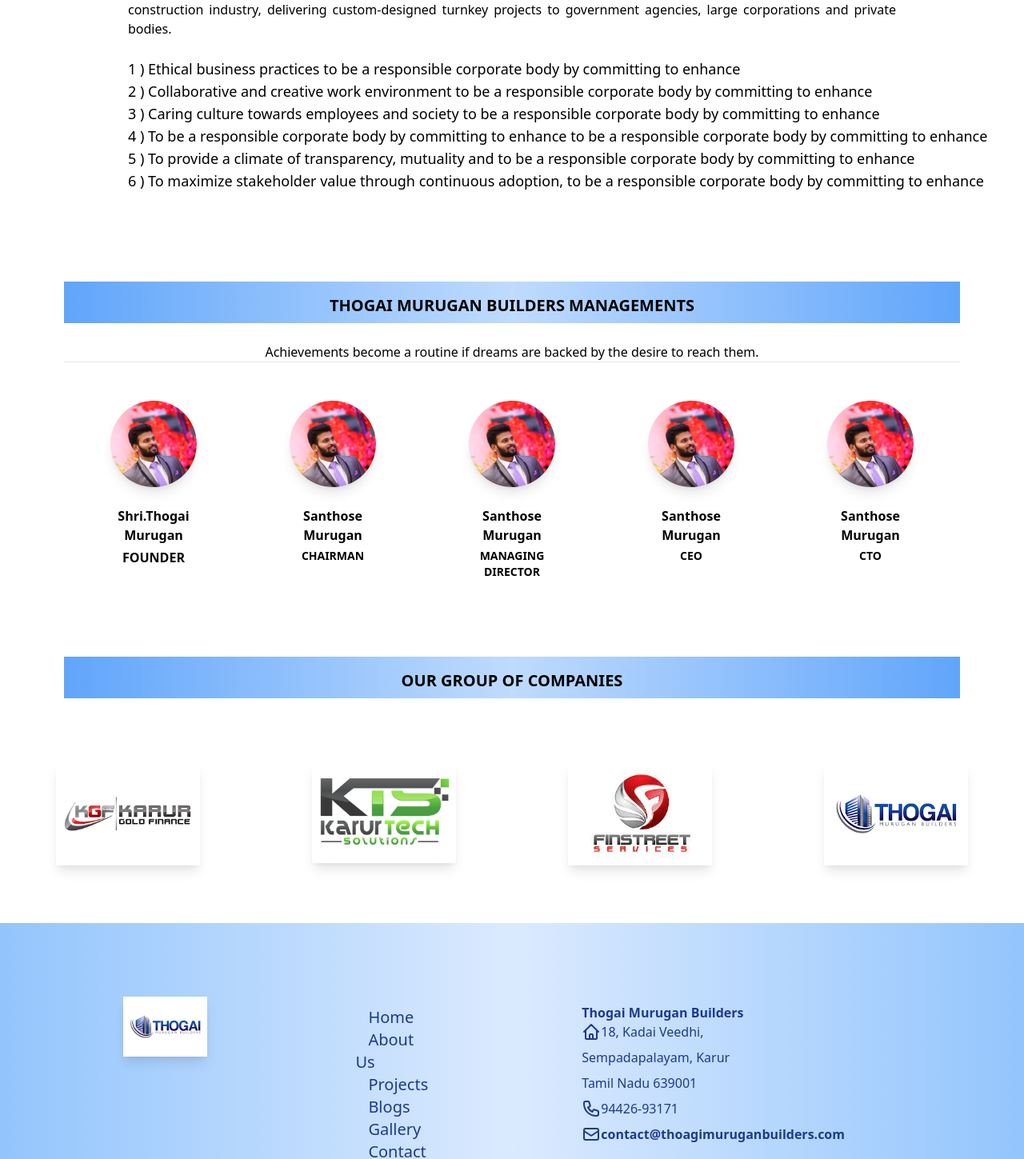
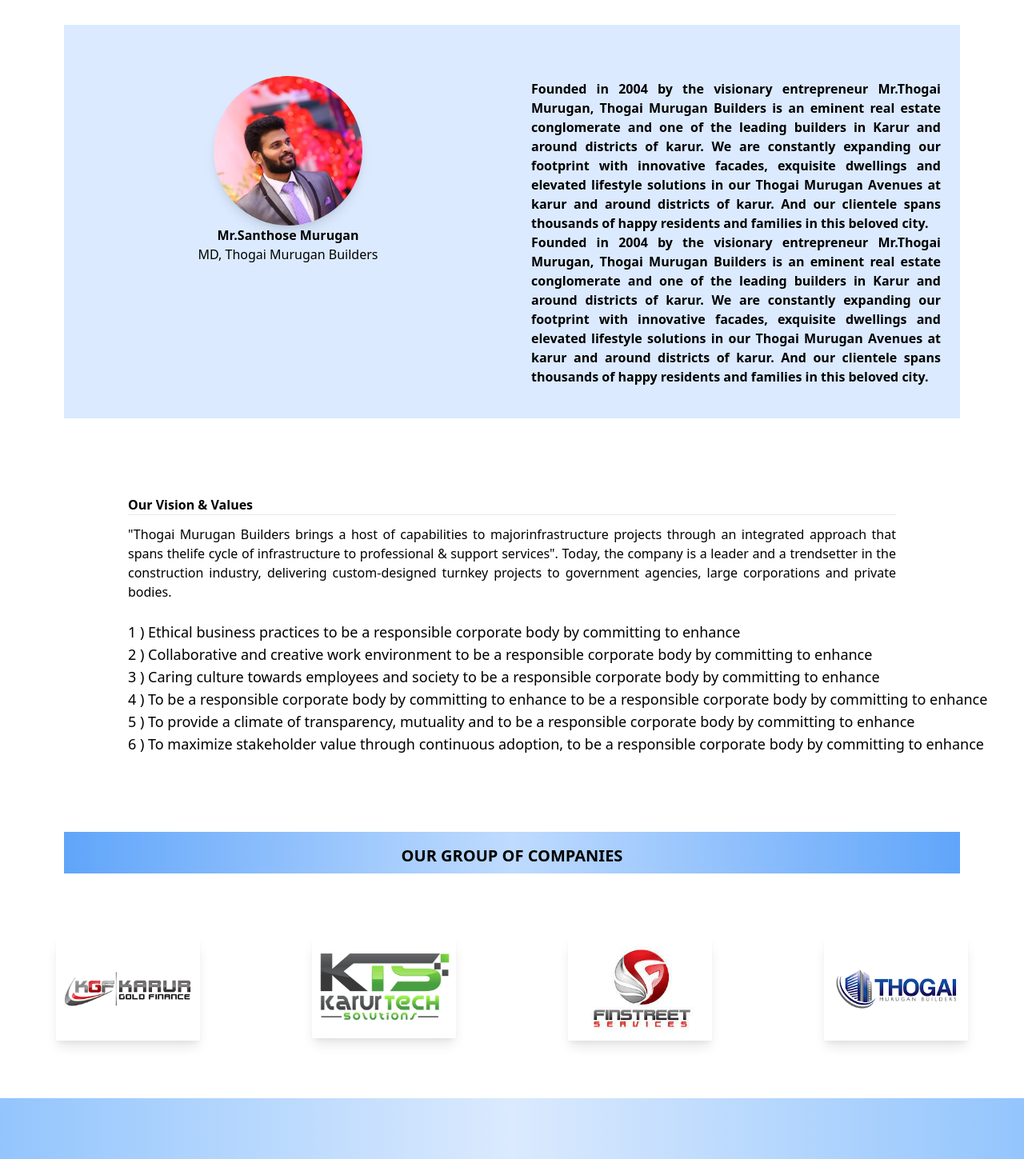
Before and after one commit to P-Santhosh/Real_Estate_org, a React (Create React App) app: page /about in a window 1280 px wide. Shown: the part 726-2175 px from the top of the page at 80% size. Built offline with nearby package versions, Linux system fonts and the light colour scheme.

Commit message:
Mobile view

```diff
--- a/src/Components/About.js
+++ b/src/Components/About.js
@@ -58,46 +58,73 @@
             />
           </p>
           <hr />
-          <div className="lg:flex ">
-            <div className="lg:w-2/4 ">
-              <div className="  lg:px-1 px-12 py-6">
+          <div className="lg:flex lg:pt-16  py-10">
+            <div className="lg:w-3/6  text-center ">
               <img
                 alt="..."
                 src="/img/ceo.jpg"
-                  className="shadow-lg rounded-full mx-auto w-2/6 hover:shadow-2xl"
+                className="shadow-lg rounded-full  w-2/6 hover:shadow-2xl mx-auto"
               />
-              </div>
               <b>
                 <FormattedMessage
                   id=" founderName"
                   defaultMessage="Shri.Thogai Murugan "
                 />
               </b>
-              <p>
+              <p className="font-medium">
                 <FormattedMessage
                   id=" founderPosition"
                   defaultMessage="Founder, Thogai Murugan Builders"
                 />
               </p>
             </div>
-            <div className="lg:w-2/4 ">
-              <div className="  lg:px-1 px-12 py-6">
+            <div className="lg:w-3/6 text-center text-justify lg:px-6 px-3 lg:mt-1 mt-6">
+              <p className="font-semibold">
+                <FormattedMessage
+                  id=" aboutContent"
+                  defaultMessage="Founded in 2004 by the visionary entrepreneur Mr.Thogai Murugan, Thogai Murugan Builders is an eminent real estate conglomerate and one of the leading builders in Karur and around districts of karur. We are constantly expanding our footprint with innovative facades, exquisite dwellings and elevated lifestyle solutions in our Thogai Murugan Avenues at karur and around districts of karur. And our clientele spans thousands of happy residents and families in this beloved city."
+                />
+              </p>
+              <p className="font-semibold">
+                <FormattedMessage
+                  id=" aboutContent"
+                  defaultMessage="Founded in 2004 by the visionary entrepreneur Mr.Thogai Murugan, Thogai Murugan Builders is an eminent real estate conglomerate and one of the leading builders in Karur and around districts of karur. We are constantly expanding our footprint with innovative facades, exquisite dwellings and elevated lifestyle solutions in our Thogai Murugan Avenues at karur and around districts of karur. And our clientele spans thousands of happy residents and families in this beloved city."
+                />
+              </p>
+            </div>
+          </div>
+
+          <div className="lg:flex lg:pt-16  py-10 bg-blue-100">
+            <div className="lg:w-3/6  text-center ">
               <img
                 alt="..."
                 src="/img/ceo.jpg"
-                  className="shadow-lg rounded-full mx-auto w-2/6 hover:shadow-2xl"
+                className="shadow-lg rounded-full  w-2/6 hover:shadow-2xl mx-auto"
               />
-              </div>
               <b>
               <FormattedMessage
                   id=" ceoName"
                   defaultMessage="Mr.Santhose Murugan "
                 />
               </b>
-              <p>
+              <p className="font-medium">
               <FormattedMessage
                   id=" ceoPosition"
                   defaultMessage="MD, Thogai Murugan Builders"
+                />
+              </p>
+            </div>
+            <div className="lg:w-3/6 text-center text-justify lg:px-6 px-3 lg:mt-1 mt-3">
+              <p className="font-semibold">
+                <FormattedMessage
+                  id=" aboutContent"
+                  defaultMessage="Founded in 2004 by the visionary entrepreneur Mr.Thogai Murugan, Thogai Murugan Builders is an eminent real estate conglomerate and one of the leading builders in Karur and around districts of karur. We are constantly expanding our footprint with innovative facades, exquisite dwellings and elevated lifestyle solutions in our Thogai Murugan Avenues at karur and around districts of karur. And our clientele spans thousands of happy residents and families in this beloved city."
+                />
+              </p>
+              <p className="font-semibold">
+                <FormattedMessage
+                  id=" aboutContent"
+                  defaultMessage="Founded in 2004 by the visionary entrepreneur Mr.Thogai Murugan, Thogai Murugan Builders is an eminent real estate conglomerate and one of the leading builders in Karur and around districts of karur. We are constantly expanding our footprint with innovative facades, exquisite dwellings and elevated lifestyle solutions in our Thogai Murugan Avenues at karur and around districts of karur. And our clientele spans thousands of happy residents and families in this beloved city."
                 />
               </p>
             </div>
@@ -158,134 +185,7 @@
             />
           </p>
         </div>
-        <section className="lg:pt-16 lg:pb-12 lg:px-20">
-          <div className="text-center">
-            <h5 className="text-xl font-bold pb-2 bg-gradient-to-r from-blue-400 via-blue-200 to-blue-400  py-4">
-              <FormattedMessage
-                id=" managementHead"
-                defaultMessage="THOGAI MURUGAN BUILDERS MANAGEMENTS"
-              />
-            </h5>
-            <p className="pt-6">
-              <FormattedMessage
-                id=" managementGoal"
-                defaultMessage="Achievements become a routine if dreams are backed by the desire to reach them."
-              />
-            </p>
-            <hr></hr>
-          </div>
-          <div className="lg:flex mt-12">
-            <div className="w-full md:w-6/12 lg:w-3/12 lg:mb-0 mb-12 px-4">
-              <div className="px-6">
-                <img
-                  alt="..."
-                  src="/img/ceo.jpg"
-                  className="shadow-lg rounded-full mx-auto w-3/4 hover:shadow-2xl "
-                />
-                <div className="pt-6 text-center">
-                  <h5 className=" font-bold">
-                    <FormattedMessage
-                      id="bnameOne"
-                      defaultMessage="Shri.Thogai Murugan "
-                    />
-                  </h5>
-                  <p className="mt-1  text-blueGray-400 uppercase font-semibold">
-                    <FormattedMessage
-                      id="bpositionOne"
-                      defaultMessage=" Founder "
-                    />
-                  </p>
-                </div>
-              </div>
-            </div>
-            <div className="w-full md:w-6/12 lg:w-3/12 lg:mb-0 mb-12 px-4">
-              <div className="px-6">
-                <img
-                  alt="..."
-                  src="/img/ceo.jpg"
-                  className="shadow-lg rounded-full mx-auto w-3/4 hover:shadow-2xl"
-                />
-                <div className="pt-6 text-center">
-                  <h5 className=" font-bold">
-                    <FormattedMessage
-                      id="bnameTwo"
-                      defaultMessage="Santhose Murugan "
-                    />
-                  </h5>
-                  <p className="mt-1 text-sm text-blueGray-400 uppercase font-semibold">
-                    <FormattedMessage
-                      id="bpositionTwo"
-                      defaultMessage="CHAIRMAN "
-                    />
-                  </p>
-                </div>
-              </div>
-            </div>
-            <div className="w-full md:w-6/12 lg:w-3/12 lg:mb-0 mb-12 px-4">
-              <div className="px-6">
-                <img
-                  alt="..."
-                  src="/img/ceo.jpg"
-                  className="shadow-lg rounded-full mx-auto w-3/4 hover:shadow-2xl"
-                />
-                <div className="pt-6 text-center">
-                  <h5 className=" font-bold">
-                    <FormattedMessage
-                      id="bnameThree"
-                      defaultMessage="Santhose Murugan "
-                    />
-                  </h5>
-                  <p className="mt-1 text-sm text-blueGray-400 uppercase font-semibold">
-                    <FormattedMessage
-                      id="bpositionThree"
-                      defaultMessage="MANAGING DIRECTOR "
-                    />
-                  </p>
-                </div>
-              </div>
-            </div>
-            <div className="w-full md:w-6/12 lg:w-3/12 lg:mb-0 mb-12 px-4">
-              <div className="px-6">
-                <img
-                  alt="..."
-                  src="/img/ceo.jpg"
-                  className="shadow-lg rounded-full mx-auto w-3/4 hover:shadow-2xl"
-                />
-                <div className="pt-6 text-center">
-                  <h5 className=" font-bold">
-                    <FormattedMessage
-                      id="bnameFour"
-                      defaultMessage="Santhose Murugan "
-                    />
-                  </h5>
-                  <p className="mt-1 text-sm text-blueGray-400 uppercase font-semibold">
-                    <FormattedMessage id="bpositionFour" defaultMessage="CEO" />
-                  </p>
-                </div>
-              </div>
-            </div>
-            <div className="w-full md:w-6/12 lg:w-3/12 lg:mb-0 mb-12 px-4">
-              <div className="px-6">
-                <img
-                  alt="..."
-                  src="/img/ceo.jpg"
-                  className="shadow-lg rounded-full mx-auto w-3/4 hover:shadow-2xl"
-                />
-                <div className="pt-6 text-center">
-                  <h5 className=" font-bold">
-                    <FormattedMessage
-                      id="bnameFive"
-                      defaultMessage="Santhose Murugan "
-                    />
-                  </h5>
-                  <p className="mt-1 text-sm text-blueGray-400 uppercase font-semibold">
-                    <FormattedMessage id="bpositionFive" defaultMessage="CTO" />
-                  </p>
-                </div>
-              </div>
-            </div>
-          </div>
-        </section>
+
         <section className="lg:py-12">
           <div className="text-center lg:px-20">
             <h5 className="text-xl font-bold pb-2  bg-gradient-to-r from-blue-400 via-blue-200 to-blue-400 py-4">
--- a/src/Components/Banner.js
+++ b/src/Components/Banner.js
@@ -1,4 +1,4 @@
-import Slider from "react-slick";
+//import Slider from "react-slick";
 import "slick-carousel/slick/slick.css";
 import "slick-carousel/slick/slick-theme.css";
 
--- a/src/Components/Contact.js
+++ b/src/Components/Contact.js
@@ -105,7 +105,7 @@
 
               <p className="mb-2  ">
                 <a href="mailto:santhoshprakash19@gmail.com">
-                  contact@thoagimuruganbuilders.com
+                  contact@tmbl.com
                 </a>
               </p>
             </div>
--- a/src/Components/Content.js
+++ b/src/Components/Content.js
@@ -2,7 +2,6 @@
 import { Link } from "react-router-dom";
 import { IntlProvider, FormattedMessage } from "react-intl";
 import Bannerhome from "./Bannerhome";
-import Banner from "./Banner";
 import BannerCsr from "./BannerCsr";
 const messagesInFrench = {
   founderHead: "FOUNDER OF THOGAI MURUGAN BUILDERS",
@@ -126,7 +125,7 @@
         </section>
 
         <section>
-          <div className="text-center py-3 lg:px-20 ">
+          <div className="text-center lg:pt-10 py-3 lg:px-20 ">
             <h5 className="text-3xl font-semibold   bg-gradient-to-r from-blue-200 via-blue-400 to-blue-200 py-3">
               <FormattedMessage
                 id="ourProjects"
@@ -358,7 +357,7 @@
 
               <p className="mb-2  ">
                 <a href="mailto:santhoshprakash19@gmail.com">
-                      contact@thoagimuruganbuilders.com
+                  contact@tmbl.com
                 </a>
               </p>
             </div>
--- a/src/Components/Csr.js
+++ b/src/Components/Csr.js
@@ -1,53 +1,39 @@
 import React from "react";
 import Footer from "./Footer";
-import { Link } from "react-router-dom";
-import { IntlProvider, FormattedMessage } from "react-intl";
-const messagesInFrench = {
-  disclaimer: "Disclaimer",
-  disclaimerContent:
-    "This website is the sole property of Thogai Murugan Builders Limited. (the use of 'TMBL' hereinafter, implies Thogai Murugan Builders Limited). The information contained in this site is for prospective purchasers and general guidance on matters of interest only. TMBL provides information based on source believed to be accurate and reliable. Users are responsible for seeking the advice of professionals, as appropriate, regarding the information, specifications, features, opinions, FAQs, advice or content availableat TMBL. TMBL makes no representations and disclaims all warranties, whether express, implied, or statutory, including but not limited to warranties as to accuracy, reliability, usefulness, completeness, or fitness of information for any particular purpose, non-infringement and any damages ensuing thereby. In no event shall THBL or its Chairman, Managing Director, directors, managers, officers, employees or content providers be liable for any direct, indirect, special, incidental, exemplary, punitive or conseqential damages, whether or not advised of the possibility of such damages including without limitation, those pertaining to lost profits to any TMBL subscriber, participant, customer, or other person or entity for furunishing of information or arising from the contents/use of this website. ",
-};
+
 
 const Csr = () => {
   return (
     <>
-      <IntlProvider messages={messagesInFrench} defaultLocale="en">
-        <div className="text-center lg:pt-12 lg:pb-12 lg:px-20 ">
-          <h5 className="text-xl font-bold   bg-gradient-to-r from-blue-400 via-blue-200 to-blue-400 py-4">
-            <FormattedMessage id=" disclaimer" defaultMessage=" Disclaimer" />
+
+      <section>
+      <div className="text-center lg:pt-12 lg:pb-6 lg:px-20 ">
+          <h5 className="text-3xl font-semibold   bg-gradient-to-r from-blue-200 via-blue-400 to-blue-200 py-3">
+          Thogai Murugan Builders - CSR News
           </h5>
         </div>
-        <div className="lg:px-32 lg:pb-16 lg:py-1 py-6 px-6 text-justify lg:text-lg">
-          <p>
-            <FormattedMessage
-              id=" disclaimerContent"
-              defaultMessage=" This website is the sole property of Thogai Murugan Builders
-            Limited. (the use of 'TMBL' hereinafter, implies Thogai Murugan
-            Builders Limited). The information contained in this site is for
-            prospective purchasers and general guidance on matters of interest
-            only. TMBL provides information based on source believed to be
-            accurate and reliable. Users are responsible for seeking the advice
-            of professionals, as appropriate, regarding the information,
-            specifications, features, opinions, FAQs, advice or content
-            availableat TMBL. TMBL makes no representations and disclaims all
-            warranties, whether express, implied, or statutory, including but
-            not limited to warranties as to accuracy, reliability, usefulness,
-            completeness, or fitness of information for any particular purpose,
-            non-infringement and any damages ensuing thereby. In no event shall
-            THBL or its Chairman, Managing Director, directors, managers,
-            officers, employees or content providers be liable for any direct,
-            indirect, special, incidental, exemplary, punitive or conseqential
-            damages, whether or not advised of the possibility of such damages
-            including without limitation, those pertaining to lost profits to
-            any TMBL subscriber, participant, customer, or other person or
-            entity for furunishing of information or arising from the
-            contents/use of this website. "
-            />
-          </p>
-        </div>
+          <div className="lg:flex lg:px-12 px-6 lg:py-12 py-6">
+            <div className="lg:w-2/6 lg:px-12 lg:py-1 py-5 transform hover:scale-110">
+              <div className="bg-blue-100 text-blue-900  py-10">
+                <p className=" text-center p-10 text-xl">CSR 1  </p>
+              </div>
+
+            </div>
+            <div className="lg:w-2/6 lg:px-12 lg:py-1 py-5 transform hover:scale-110">
+              <div className="w bg-blue-100 text-blue-900 py-10">
+                <p className=" text-center p-10 text-xl">CSR 2</p>
+              </div>
+            </div>
+            <div className="lg:w-2/6 lg:px-12 lg:py-1 py-5  transform hover:scale-110">
+              <div className=" bg-blue-100 text-blue-900  py-10">
+                <p className=" text-center p-10 text-xl">CSR 3</p>
+              </div>
+            </div>
+          </div>
+        </section>
 
         <Footer></Footer>
-      </IntlProvider>
+
     </>
   );
 };
--- a/src/Components/Disclaimer.js
+++ b/src/Components/Disclaimer.js
@@ -1,6 +1,5 @@
 import React from "react";
 import Footer from "./Footer";
-import { Link } from "react-router-dom";
 import { IntlProvider, FormattedMessage } from "react-intl";
 const messagesInFrench = {
   disclaimer: "Disclaimer",
--- a/src/Components/Footer.js
+++ b/src/Components/Footer.js
@@ -18,6 +18,8 @@
   blogs: "Blogs",
   gallery: "Gallery",
   contact: " Contact",
+  disclaimer: "Disclaimer",
+  csr:"CSR",
 };
 class Footer extends React.Component {
   render() {
@@ -37,7 +39,7 @@
                   </a>
                 </div>
               </div>
-              <div className="text-left lg:pl-32 lg:pr-12 px-6 lg:pt-3 text-xl font-medium">
+              <div className="text-left lg:pl-32 lg:pr-12 px-6  text-xl font-medium">
                 <p>
                   <Link to="/" className="p-4 hover:text-red-600">
                     <FormattedMessage id="home " defaultMessage="Home " />
@@ -60,6 +62,11 @@
                   </Link>
                 </p>
                 <p>
+                  <Link to="/csr" className="p-4 hover:text-red-600">
+                    <FormattedMessage id="csr" defaultMessage="CSR " />
+                  </Link>
+                </p>
+                <p>
                   <Link to="/gallery" className="p-4 hover:text-red-600">
                     <FormattedMessage id="gallery" defaultMessage="Gallery" />
                   </Link>
@@ -69,9 +76,14 @@
                     <FormattedMessage id=" contact" defaultMessage=" Contact" />
                   </Link>
                 </p>
+                <p>
+                  <Link to="/disclaimer" className="p-4 hover:text-red-600">
+                    <FormattedMessage id="disclaimer" defaultMessage=" Disclaimer" />
+                  </Link>
+                </p>
               </div>
 
-              <div className="text-left lg:px-32  px-10 py-2 font-bold ">
+              <div className="text-left lg:px-32  px-10 py-2 lg:pt-5 font-bold ">
                 <h2>
                   <b>
                     <FormattedMessage
@@ -157,7 +169,7 @@
 
               <p className="mb-2  ">
                 <a href="mailto:santhoshprakash19@gmail.com">
-                  contact@thoagimuruganbuilders.com
+                  contact@tmbl.com
                 </a>
               </p>
             </div>
--- a/src/index.css
+++ b/src/index.css
@@ -14,7 +14,8 @@
 
 .slick-arrow::before {
   font-size: 35px !important;
-  color: blue !important;
+  color:black !important;
+  background-color: #fff !important;
 }
 
 
```
Also changed, not shown: src/Components/Blogs.js (+28 -3 lines), src/Components/Delete.js (+44 -0 lines), src/Components/Projects.js (+8 -8 lines). Lines whose indentation alone changed are shown as unchanged.
